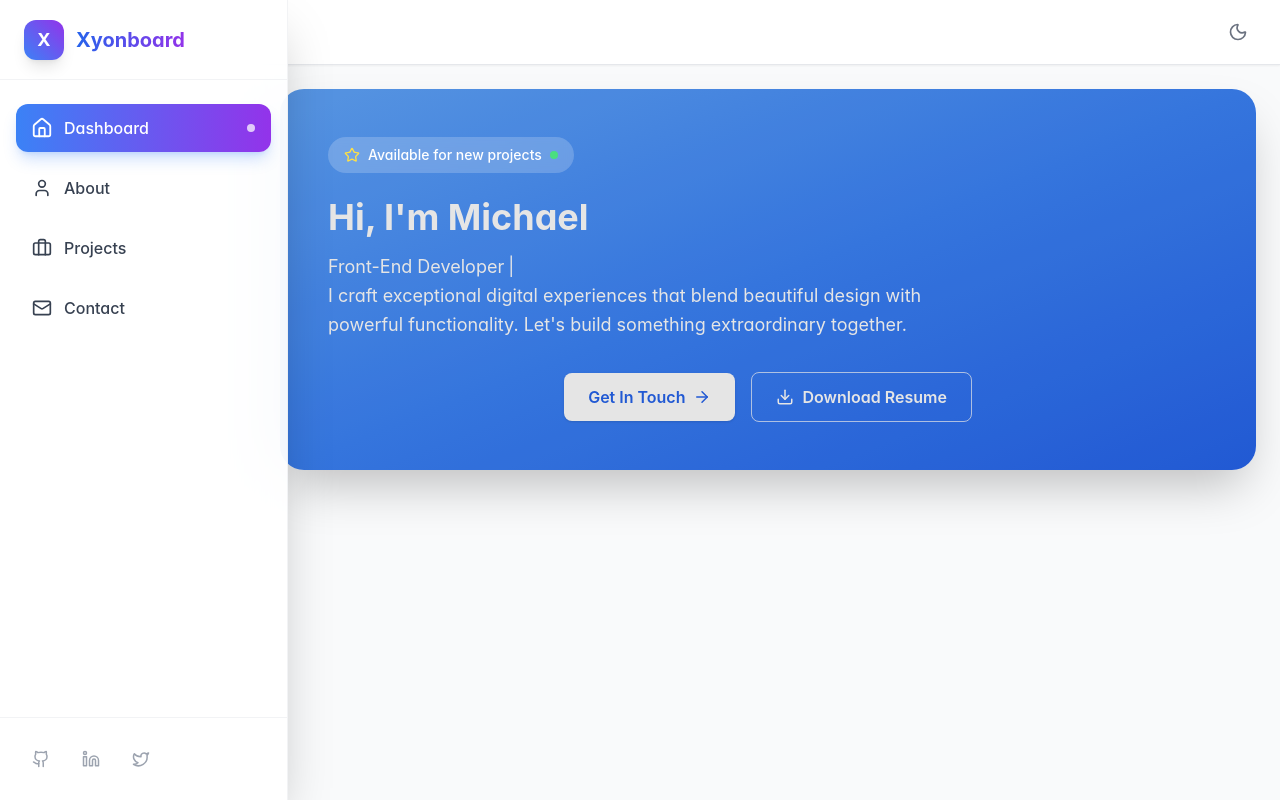
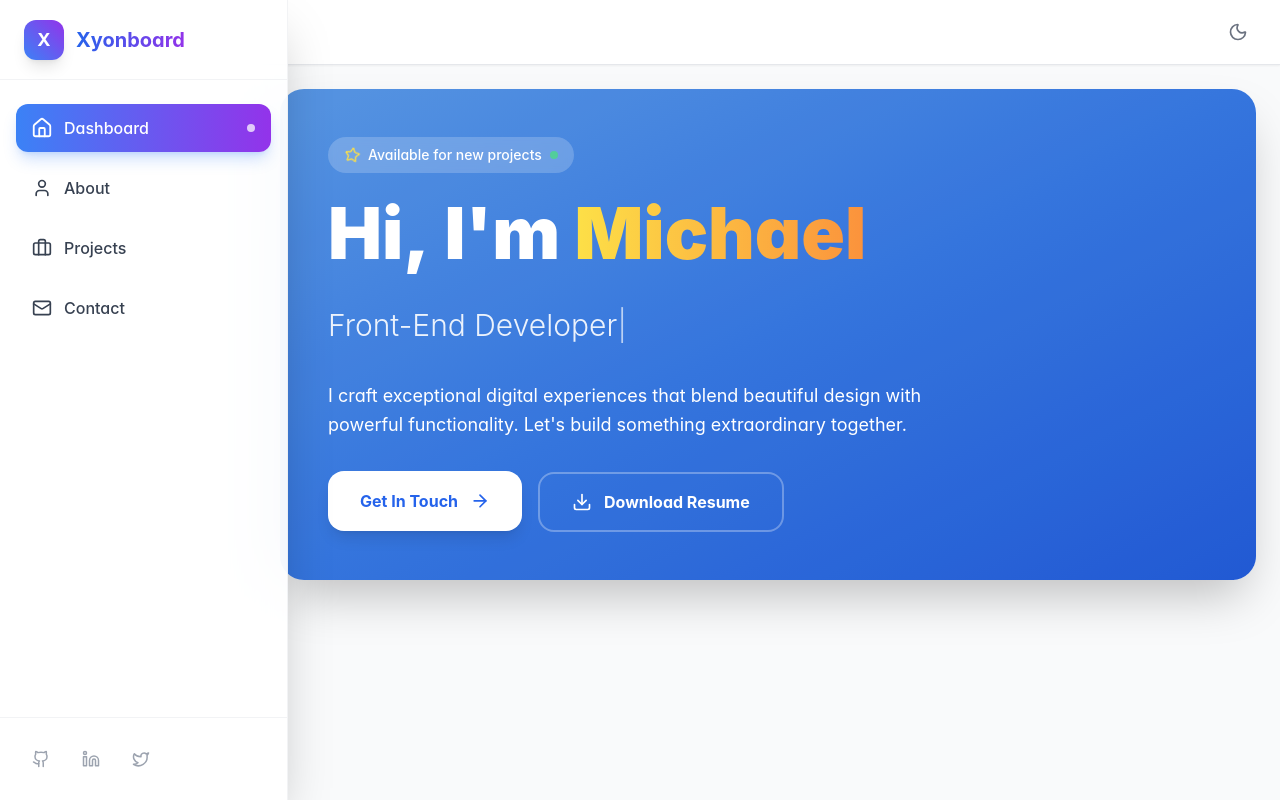
Before and after one commit to XyonShadow/XyonBoard, a React (Vite) app: page / in a window 1280 px wide. Built offline with nearby package versions, Linux system fonts and the light colour scheme.

Commit message:
feat(hero): add animations and staggered effects
style(hero): add keyframes and animation utility classes

```diff
--- a/src/components/dashboard/HeroSection.css
+++ b/src/components/dashboard/HeroSection.css
@@ -0,0 +1,87 @@
+@keyframes fadeInUp {
+  from {
+    opacity: 0;
+    transform: translateY(30px);
+  }
+  to {
+    opacity: 1;
+    transform: translateY(0);
+  }
+}
+
+.animate-fadeInUp {
+  animation: fadeInUp 0.6s ease-out forwards;
+  opacity: 0;
+}
+
+@keyframes slideInLeft {
+  from {
+    opacity: 0;
+    transform: translateX(-50px);
+  }
+  to {
+    opacity: 1;
+    transform: translateX(0);
+  }
+}
+
+.animate-slideInLeft {
+  animation: slideInLeft 0.8s ease-out forwards;
+  opacity: 0;
+}
+
+@keyframes slideInRight {
+  from {
+    opacity: 0;
+    transform: translateX(50px);
+  }
+  to {
+    opacity: 1;
+    transform: translateX(0);
+  }
+}
+
+.animate-slideInRight {
+  animation: slideInRight 0.8s ease-out forwards;
+  opacity: 0;
+}
+
+@keyframes float {
+  0%, 100% {
+    transform: translateY(0px) translateX(32px) rotate(0deg);
+  }
+  50% {
+    transform: translateY(-20px) translateX(40px) rotate(5deg);
+  }
+}
+
+.animate-float {
+  animation: float 6s ease-in-out infinite;
+}
+
+@keyframes spin-slow {
+  from {
+    transform: rotate(0deg);
+  }
+  to {
+    transform: rotate(360deg);
+  }
+}
+
+.animate-spin-slow {
+  animation: spin-slow 3s linear infinite;
+}
+
+
+@keyframes bounce-gentle {
+  0%, 100% {
+    transform: translateY(0);
+  }
+  50% {
+    transform: translateY(-2px);
+  }
+}
+
+.animate-bounce-gentle {
+  animation: bounce-gentle 2s ease-in-out infinite;
+}
--- a/src/components/dashboard/HeroSection.tsx
+++ b/src/components/dashboard/HeroSection.tsx
@@ -39,35 +39,43 @@ export const HeroSection: React.FC = () => {
   }, [currentIndex, isDeleting, loopNum, typingSpeed]);
 
   return (
-    <div className="relative overflow-hidden bg-gradient-to-br from-blue-400 via-blue-500 to-blue-600 rounded-3xl p-8 md:p-12 text-white shadow-2xl">
+    <div className="relative overflow-hidden bg-gradient-to-br from-blue-400 via-blue-500 to-blue-600 rounded-3xl p-8 md:p-12 text-white shadow-2xl animate-fadeInUp">
       <div className="absolute inset-0 bg-black/10" />
 
-      <div className="inline-flex items-center space-x-2 bg-white/20 backdrop-blur-sm rounded-full px-4 py-2 mb-6">
-          <Star className="w-4 h-4 text-yellow-300" />
-          <span className="text-sm font-medium">Available for new projects</span>
-          <span className="w-2 h-2 bg-green-400 rounded-full" />
-        </div>
+      <div className="inline-flex items-center space-x-2 bg-white/20 backdrop-blur-sm rounded-full px-4 py-2 mb-6 animate-slideInLeft">
+        <Star className="w-4 h-4 text-yellow-300 animate-spin-slow" />
+        <span className="text-sm font-medium">Available for new projects</span>
+        <span className="w-2 h-2 bg-green-400 rounded-full animate-pulse" />
+      </div>
 
-      <h1 className="text-4xl font-bold">Hi, I'm Michael</h1>
-      <p className="text-lg mt-4">{typewriterText}<span className="ml-1">|</span></p>
+      <h1 className="text-4xl md:text-7xl font-black mb-4 leading-tight animate-slideInRight">
+        <span className="inline-block animate-fadeInUp" style={{ animationDelay: '0.1s' }}>Hi,</span>{' '}
+        <span className="inline-block animate-fadeInUp" style={{ animationDelay: '0.2s' }}>I'm</span>{' '}
+        <span className="text-transparent bg-clip-text bg-gradient-to-r from-yellow-300 to-orange-400 inline-block animate-fadeInUp" style={{ animationDelay: '0.3s' }}>Michael</span>
+      </h1>
 
-      <p className="text-lg mb-8 max-w-2xl leading-relaxed">
+      <div className="h-16 md:h-20 flex items-center mb-4">
+        <p className="text-xl md:text-3xl font-light opacity-90">
+          <span className="animate-fadeInUp" style={{ animationDelay: '0.5s' }}>
+            {typewriterText}<span className="animate-pulse">|</span>
+          </span>
+        </p>
+      </div>
+
+      <p className="text-lg mb-8 max-w-2xl leading-relaxed animate-fadeInUp" style={{ animationDelay: '0.7s' }}>
         I craft exceptional digital experiences that blend beautiful design with powerful functionality.
         Let's build something extraordinary together.
       </p>
 
-      <div className="mt-6 flex items-center justify-center gap-4">
-        <button
-          type="button"
-          className="bg-white text-blue-600 px-6 py-3 rounded-lg font-semibold shadow hover:bg-gray-100 inline-flex items-center gap-2"
-        >
-          Get In Touch <ArrowRight size={18} />
+      <div className="flex flex-col sm:flex-row gap-4 animate-fadeInUp" style={{ animationDelay: '0.9s' }}>
+        <button type="button" className="group bg-white text-blue-600 px-8 py-4 rounded-2xl font-bold hover:bg-gray-100 transition-all duration-300 flex items-center gap-3 shadow-lg hover:shadow-xl hover:scale-105 transform animate-bounce-gentle">
+          <span>Get In Touch</span>
+          <ArrowRight size={20} className="group-hover:translate-x-2 group-hover:scale-110 transition-transform duration-300" />
         </button>
-        <button
-          type="button"
-          className="border border-white/70 text-white px-6 py-3 rounded-lg font-semibold hover:bg-white hover:text-blue-600 inline-flex items-center gap-2"
-        >
-          <Download size={18} /> Download Resume
+
+        <button type="button" className="group border-2 border-white/30 backdrop-blur-sm text-white px-8 py-4 rounded-2xl font-bold hover:bg-white hover:text-blue-600 transition-all duration-300 flex items-center gap-3 hover:scale-105 transform">
+          <Download size={20} className="group-hover:animate-bounce group-hover:rotate-12 transition-transform duration-300" />
+          <span>Download Resume</span>
         </button>
       </div>
     </div>
```
